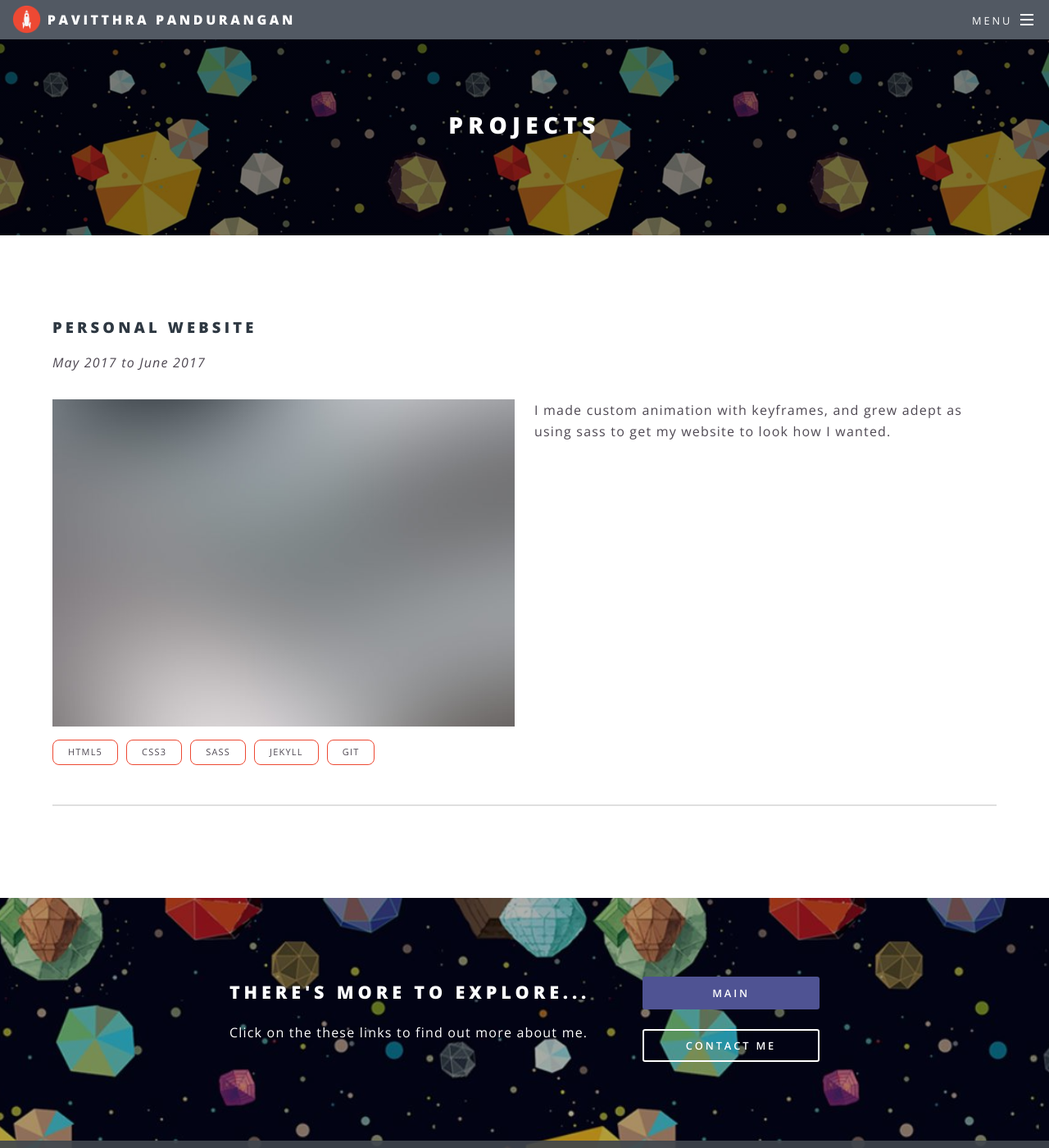
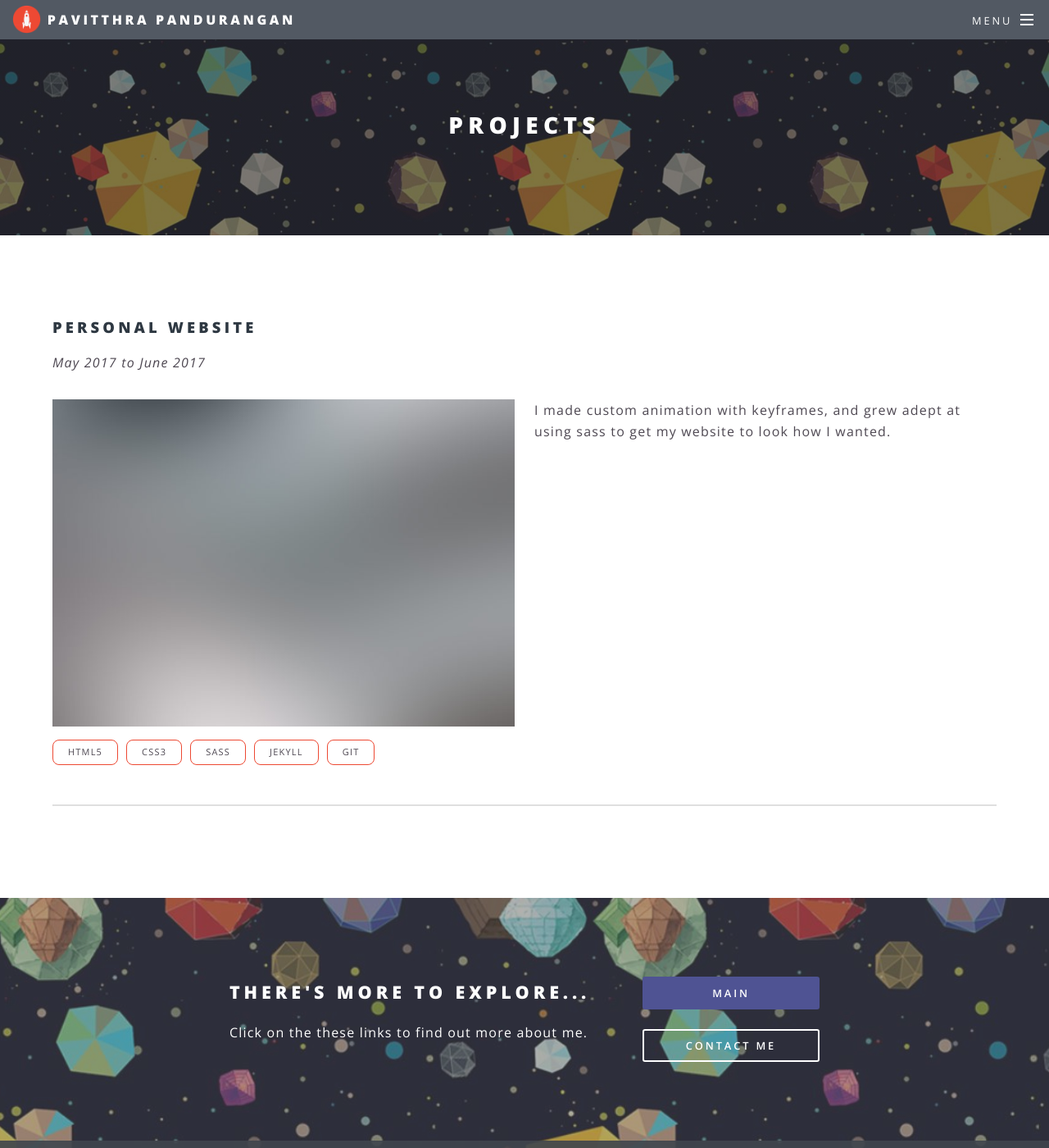
Before and after one commit to pavitthrap/pavitthrap.github.io, a Jekyll site: the page built from projects.html, in a window 1280 px wide and 1400 px high. Shown: the whole window at 82% size. Built offline with Jekyll 4.4.1, drawn with Linux system fonts in a browser that asks for light colours; nearby versions of some CDN libraries; some web fonts are replaced.

```diff
--- a/_includes/head.html
+++ b/_includes/head.html
@@ -11,4 +11,5 @@
   <link rel="alternate" type="application/rss+xml" title="{{ site.title }}" href="{{ "/feed.xml" | prepend: site.baseurl | prepend: site.url }}">
   <link rel="shortcut icon" href="favicon.ico?" type="image/x-icon">
   <link rel="icon" href="/favicon.ico" type="image/x-icon">
+  <link href="https://fonts.googleapis.com/css?family=Overpass+Mono:300" rel="stylesheet">
 </head>
--- a/css/main.scss
+++ b/css/main.scss
@@ -1859,6 +1859,7 @@ $baseurl: '{{ site.baseurl }}/images';
 		border-radius: 10px 10px 0px 0px;
 		order:2;
 		flex-basis:70%;
+		padding:25px;
 
 		&:is-mobile {
 			flex-basis:90%;
@@ -1878,6 +1879,26 @@ $baseurl: '{{ site.baseurl }}/images';
 		display: block;
   		font-size: 15px;
   		color:black;
+  		text-align:left;
+  		padding: 20 px;
+  		font-family: 'Overpass Mono', monospace;
+  		list-style: none;
+   		margin-left: 0;
+   		padding-left: 1em;
+   		text-indent: -1em;
+	}
+
+	.innercode {
+		list-style-type: none;
+		text-indent: -1em;
+		padding-left: 3em;
+	}
+
+	.innerstar{
+		list-style: none;
+   		margin-left: 0;
+   		padding-left: 3em;
+   		text-indent: -1em;
 	}
 
 	.uncons {
--- a/projects.html
+++ b/projects.html
@@ -12,7 +12,7 @@ title: Projects
 					<img class="fitAll" src="images/pic01.jpg">
 					<span class="tag">HTML5</span><span class="tag">CSS3</span><span class="tag">Sass</span><span class="tag">Jekyll</span><span class="tag">Git</span>
 				</div>
-				<div class="6u 12u$(xsmall)"><p>I made custom animation with keyframes, and grew adept as using sass to get my website to look how I wanted.</p> </div>
+				<div class="6u 12u$(xsmall)"><p>I made custom animation with keyframes, and grew adept at using sass to get my website to look how I wanted.</p> </div>
 			</div>
 			<hr />
 
```
Also changed, not shown: index.html (+80 -57 lines), images/banner.jpg, images/banner3.jpg (added).
